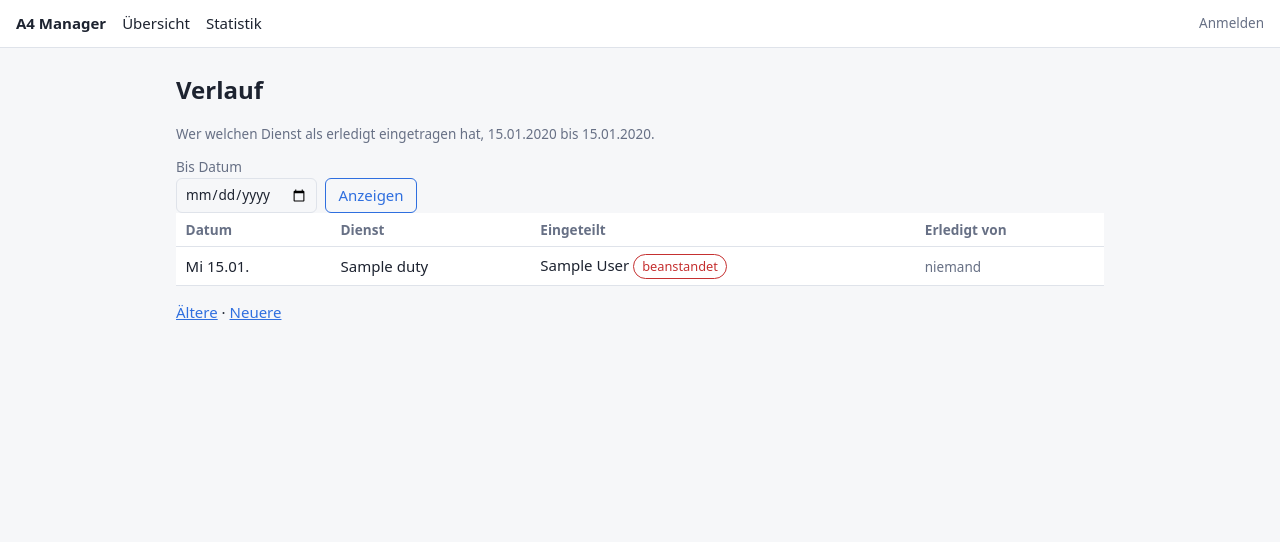
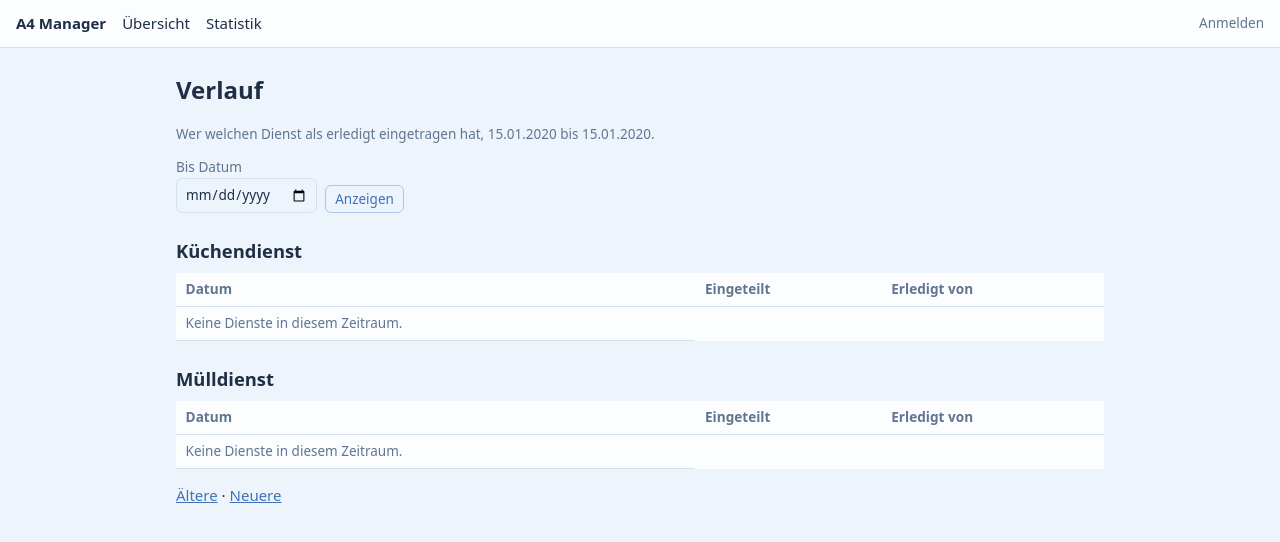
Before and after one commit to morinator05/a4-manager, a FastAPI app: template app/templates/history.html in a window 1280 px wide. Shown: the top 542 px of the page. Run offline with FastAPI, Linux system fonts and the light colour scheme; the template is opened without the code that fills it: most values are stand-ins (such as "Sample title", 1, 10 or a date in 2020); parts of the project's set-up code (start-up, migrations or seed data) failed here and were passed over.

Commit message:
UI: pastel blue theme, button-like status tags, split history
- Pastel blue colour theme (light and dark), defined as CSS variables.
- Status tags have the same shape and size as buttons; in people lists
  tags and the "Erledigt" button share one width. Smaller buttons.
- History is split into a Küchendienst and a Mülldienst table, and the
  status tags of the assigned people are aligned.

Co-Authored-By: Claude Opus 5.5 <noreply@anthropic.com>

```diff
--- a/app/static/style.css
+++ b/app/static/style.css
@@ -1,11 +1,19 @@
 :root {
-  --bg: #f6f7f9; --card: #fff; --text: #1d2330; --muted: #677085; --border: #dfe3ea;
-  --accent: #2f6fdf; --ok: #1f8a4c; --warn: #b7791f; --bad: #c53030;
+  /* Pastel blue theme. Every colour has a "-soft" variant used as a background tint. */
+  --bg: #eef4fb; --card: #fbfdff; --text: #1f2e45; --muted: #607590; --border: #d3e1f1;
+  --accent: #3f73b8; --accent-soft: #d3e5f9; --accent-strong: #1f4f8f; --accent-line: #a9c8ec;
+  --ok: #2b7a4b; --ok-soft: #dcf1e4; --warn: #8f6212; --warn-soft: #fbf0d6;
+  --bad: #b03a3a; --bad-soft: #fbe3e3; --neutral: #5d6b80; --neutral-soft: #e6ecf4;
   color-scheme: light;
 }
 @media (prefers-color-scheme: dark) {
-  :root { --bg: #14171d; --card: #1d2129; --text: #e6e9ef; --muted: #98a1b3; --border: #2e3440;
-          --accent: #6c9cf0; color-scheme: dark; }
+  :root {
+    --bg: #121a26; --card: #1a2433; --text: #e2ebf7; --muted: #93a6bf; --border: #2b3a50;
+    --accent: #9cc4f2; --accent-soft: #284466; --accent-strong: #d6e7fb; --accent-line: #3c5f8a;
+    --ok: #9adbb3; --ok-soft: #1e3a2c; --warn: #f0cf8c; --warn-soft: #3c3220;
+    --bad: #f2a7a7; --bad-soft: #432427; --neutral: #a9b6c8; --neutral-soft: #253244;
+    color-scheme: dark;
+  }
 }
 * { box-sizing: border-box; }
 body { margin: 0; font: 15px/1.5 system-ui, sans-serif; background: var(--bg); color: var(--text); }
@@ -26,16 +34,25 @@ h2 { font-size: 1.15rem; margin: 1.5rem 0 .5rem; }
           padding: .5rem 0; border-top: 1px solid var(--border); }
 .person:first-of-type { border-top: 0; }
 .name { font-weight: 600; font-size: 1.1rem; }
+.assignee { display: flex; justify-content: space-between; align-items: center; gap: .75rem;
+            padding: .15rem 0; }
 .muted { color: var(--muted); font-size: .9em; }
-.badge { display: inline-block; padding: .1rem .5rem; border-radius: 99px; font-size: .8rem;
-         border: 1px solid currentColor; white-space: nowrap; }
-.s-done { color: var(--ok); } .s-pending { color: var(--warn); }
-.s-missed { color: var(--bad); } .s-excused, .s-covered { color: var(--muted); }
+/* Same box as a button, so status and button line up next to each other. */
+.badge { display: inline-block; padding: .2rem .6rem; border-radius: 6px; font: inherit; font-size: .9em;
+         border: 1px solid transparent; white-space: nowrap; text-align: center;
+         color: var(--neutral); background: var(--neutral-soft); }
+.s-done { color: var(--ok); background: var(--ok-soft); }
+.s-pending { color: var(--warn); background: var(--warn-soft); }
+.s-missed { color: var(--bad); background: var(--bad-soft); }
+.s-excused, .s-covered { color: var(--neutral); background: var(--neutral-soft); }
+/* Equal width for the status tags and the "Erledigt" button in a list of people. */
+.person .badge, .person button, .assignee .badge { min-width: 7.5em; }
 .penalty { color: var(--bad); font-weight: 600; }
-button, .button { font: inherit; padding: .35rem .8rem; border-radius: 6px; cursor: pointer;
-         border: 1px solid var(--accent); background: var(--accent); color: #fff; }
+button, .button { font: inherit; font-size: .9em; padding: .2rem .6rem; border-radius: 6px; cursor: pointer;
+         border: 1px solid var(--accent-line); background: var(--accent-soft); color: var(--accent-strong); }
+button:hover { filter: brightness(.95); }
 button.secondary { background: transparent; color: var(--accent); }
-button.danger { background: transparent; color: var(--bad); border-color: var(--bad); }
+button.danger { background: var(--bad-soft); color: var(--bad); border-color: var(--bad); }
 button.link { background: none; border: 0; padding: 0; color: var(--text); }
 input, select { font: inherit; padding: .35rem .5rem; border: 1px solid var(--border);
          border-radius: 6px; background: var(--bg); color: var(--text); max-width: 100%; }
--- a/app/templates/history.html
+++ b/app/templates/history.html
@@ -8,17 +8,19 @@
   <button class="secondary">Anzeigen</button>
 </form>
 
+{% for duty in Duty %}
+<h2>{{ duty.label }}</h2>
 <div class="table-wrap"><table>
-  <tr><th>Datum</th><th>Dienst</th><th>Eingeteilt</th><th>Erledigt von</th>{% if user.is_admin %}<th></th>{% endif %}</tr>
-  {% for slot in slots %}
+  <tr><th>Datum</th><th>Eingeteilt</th><th>Erledigt von</th>{% if user.is_admin %}<th></th>{% endif %}</tr>
+  {% for slot in slots if slot.duty == duty %}
     {% set claimed = slot.assignments|selectattr("status", "equalto", Status.done)|first %}
     {% set disputed = slot.assignments|selectattr("disputed_at")|first %}
     <tr>
-      <td>{{ slot.start_date|weekday }} {{ slot.start_date|short_date }}{% if slot.end_date != slot.start_date %}–{{ slot.end_date|short_date }}{% endif %}</td>
-      <td>{{ slot.duty.label }}{% if slot.is_penalty %} <span class="penalty">(Strafe)</span>{% endif %}</td>
+      <td>{{ slot.start_date|weekday }} {{ slot.start_date|short_date }}{% if slot.end_date != slot.start_date %}–{{ slot.end_date|short_date }}{% endif %}
+          {% if slot.is_penalty %}<span class="penalty">(Strafe)</span>{% endif %}</td>
       <td>
         {% for a in slot.assignments %}
-          <div>{{ a.user.display_name if a.user else "ehemalig" }} {% include "partials/status.html" %}</div>
+          <div class="assignee">{{ a.user.display_name if a.user else "ehemalig" }} {% include "partials/status.html" %}</div>
         {% else %}<span class="muted">–</span>{% endfor %}
       </td>
       <td>
@@ -45,6 +47,7 @@
     <tr><td class="muted">Keine Dienste in diesem Zeitraum.</td></tr>
   {% endfor %}
 </table></div>
+{% endfor %}
 
 <p>
   <a href="/history?until={{ older }}">Ältere</a>
```
